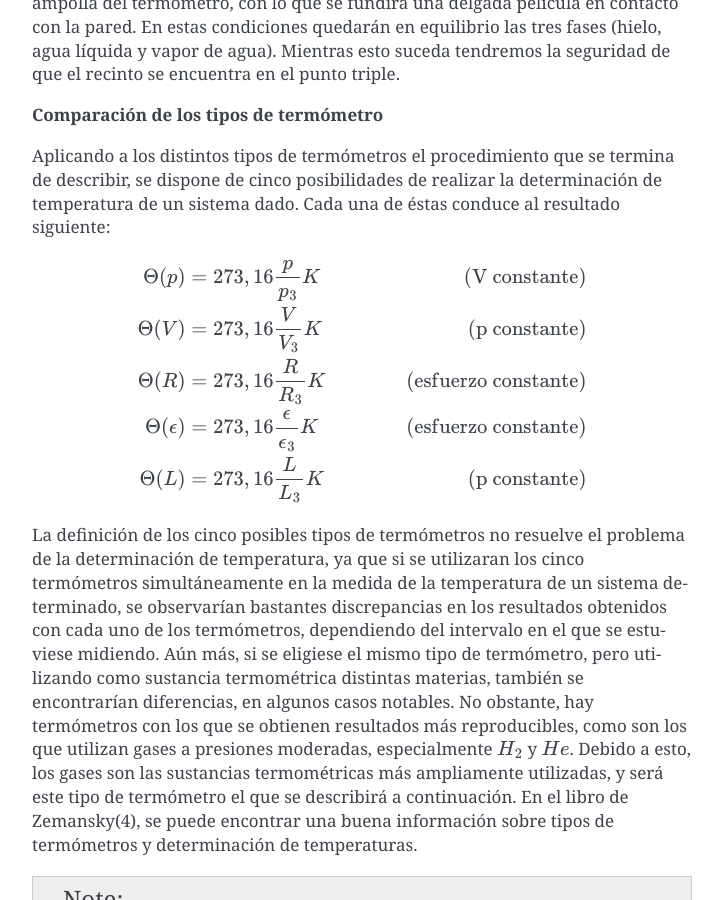
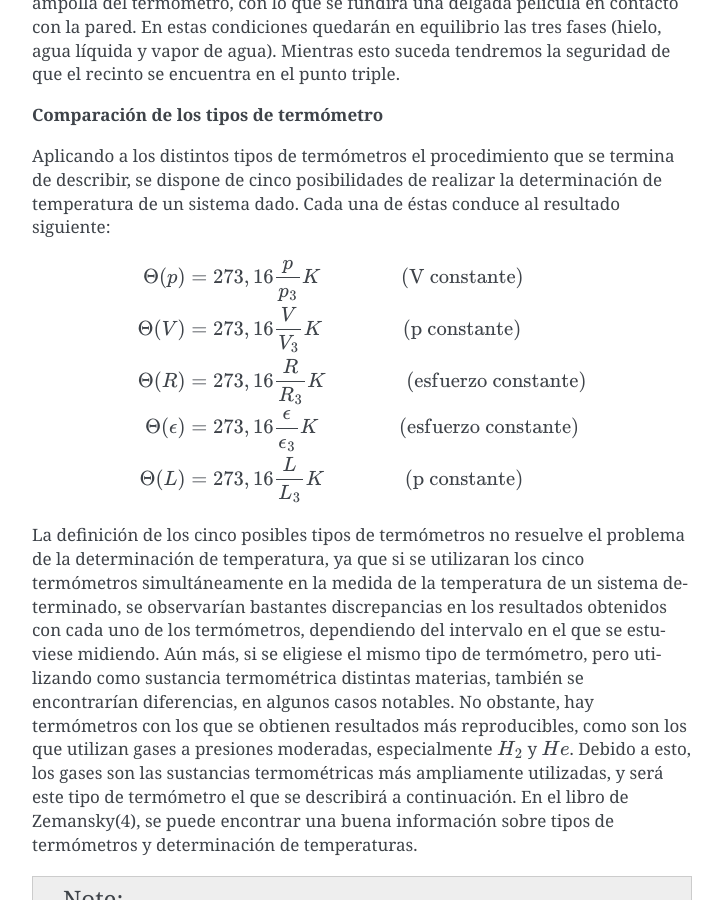
Before and after one commit to mantielero/termodinamica, a Sphinx documentation site: the page built from source/introduccion_ley_cero_temperatura.rst, in a window 1280 px wide and 900 px high, scrolled down 9193 px. Shown: the whole window, without its empty margins (388-1111 px from the left). Built offline with Sphinx 7.4.7, drawn with Linux system fonts in a browser that asks for light colours; pages that are not in the unit, such as notebooks, are missing from menus.

Commit message:
Update introduccion_ley_cero_temperatura.rst

```diff
--- a/source/introduccion_ley_cero_temperatura.rst
+++ b/source/introduccion_ley_cero_temperatura.rst
@@ -217,11 +217,11 @@ Aplicando a los distintos tipos de termómetros el procedimiento que se termina
 
 .. math::
 
-   \Theta (p) &= 273,16 \frac{p}{p_3} K &\hspace{2cm} \text{ (V constante)}\\
-   \Theta (V) &= 273,16 \frac{V}{V_3} K &\hspace{2cm} \text{ (p constante)}\\
-   \Theta (R) &= 273,16 \frac{R}{R_3} K &\hspace{2cm} \text{ (esfuerzo constante)}\\
-   \Theta (\epsilon) &= 273,16 \frac{\epsilon}{\epsilon_3} K &\hspace{2cm} \text{ (esfuerzo constante)}\\
-   \Theta (L) &= 273,16 \frac{L}{L_3} K &\hspace{2cm} \text{ (p constante)}
+   \Theta (p) &= 273,16 \frac{p}{p_3} K \hspace{2cm} \text{ (V constante)}\\
+   \Theta (V) &= 273,16 \frac{V}{V_3} K \hspace{2cm} \text{ (p constante)}\\
+   \Theta (R) &= 273,16 \frac{R}{R_3} K \hspace{2cm} \text{ (esfuerzo constante)}\\
+   \Theta (\epsilon) &= 273,16 \frac{\epsilon}{\epsilon_3} K \hspace{2cm} \text{ (esfuerzo constante)}\\
+   \Theta (L) &= 273,16 \frac{L}{L_3} K \hspace{2cm} \text{ (p constante)}
 
 La definición de los cinco posibles tipos de termómetros no resuelve el problema de la determinación de temperatura, ya que si se utilizaran los cinco termómetros simultáneamente en la medida de la temperatura de un sistema determinado, se observarían bastantes discrepancias en los resultados obtenidos con cada uno de los termómetros, dependiendo del intervalo en el que se estuviese midiendo. Aún más, si se eligiese el mismo tipo de termómetro, pero utilizando como sustancia termométrica distintas materias, también se encontrarían diferencias, en algunos casos notables. No obstante, hay termómetros con los que se obtienen resultados más reproducibles, como son los que utilizan gases a presiones moderadas, especialmente :math:`H_2` y :math:`He`. Debido a esto, los gases son las sustancias termométricas más ampliamente utilizadas, y será este tipo de termómetro el que se describirá a continuación. En el libro de Zemansky(4), se puede encontrar una buena información sobre tipos de termómetros y determinación de temperaturas.
 
```
